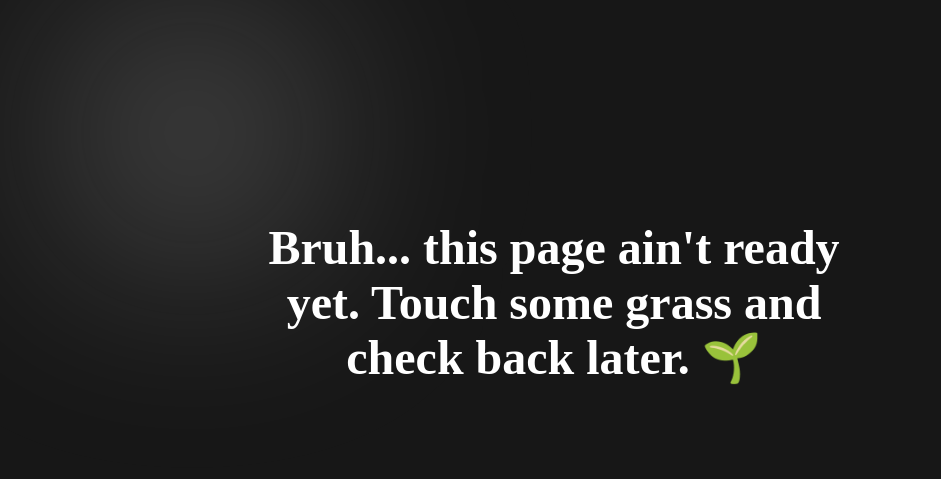
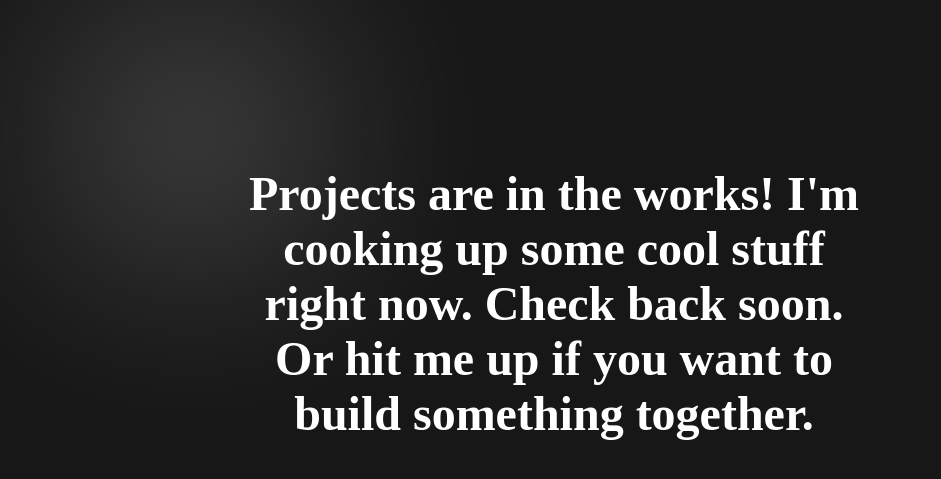
Before and after one commit to shreyanwritescode/personal-page, a plain HTML site: page work.html in a window 1280 px wide. Shown: the part 97-576 px from the top of the page, without its empty margins (86-1027 px from the left). Drawn offline with Linux system fonts and the light colour scheme; a web font is replaced by a local one.

Commit message:
Update message in work.html for clarity

```diff
--- a/work.html
+++ b/work.html
@@ -131,8 +131,7 @@
         </div>
     </nav>
     <div class="message">
-        Bruh... this page ain't ready yet.
-        Touch some grass and check back later. 🌱
+        Projects are in the works! I'm cooking up some cool stuff right now. Check back soon. Or hit me up if you want to build something together.
     </div>
 </body>
 
```
